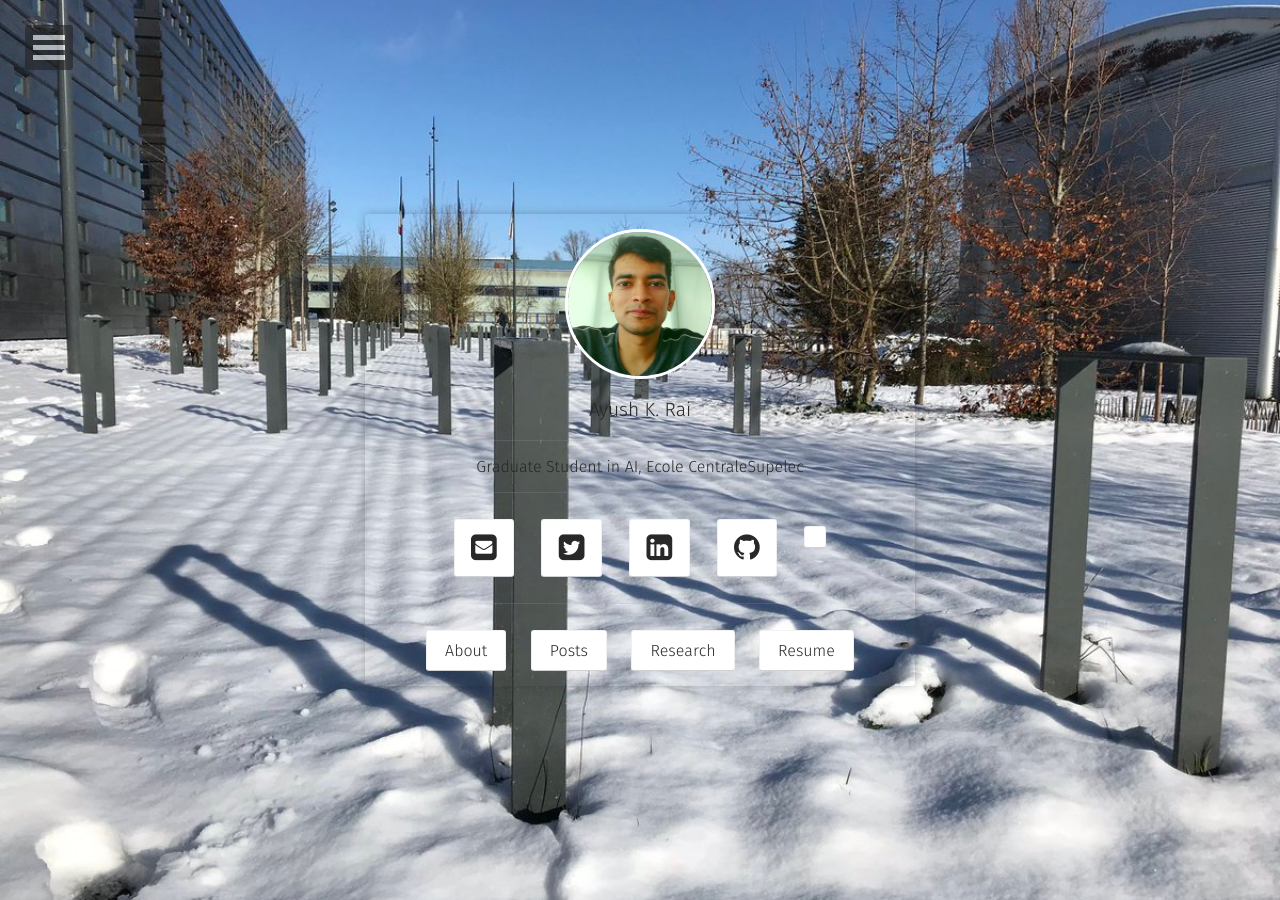
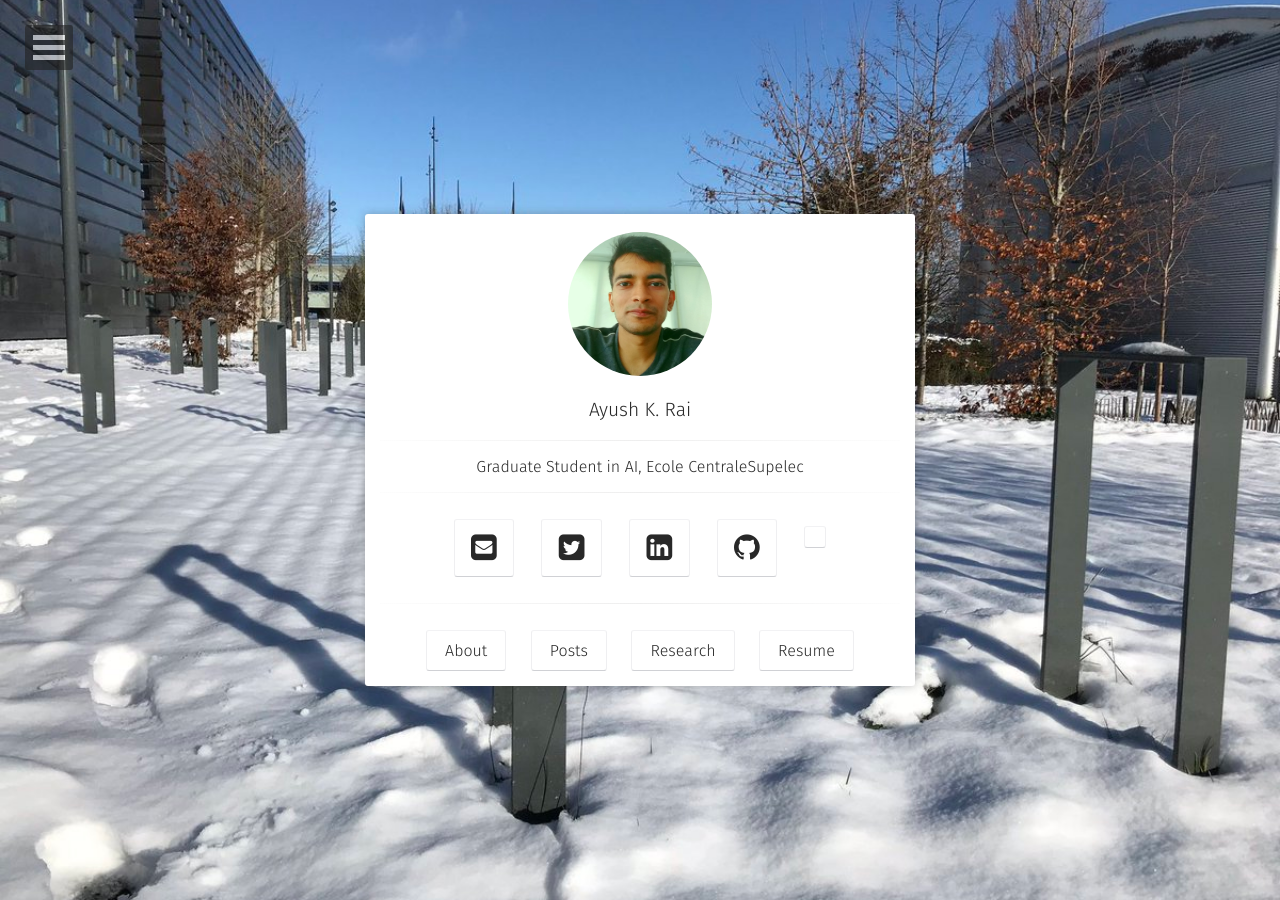
Before and after one commit to rayush7/rayush7.github.io, a Jekyll site: the page built from index.html, in a window 1280 px wide. Built offline with Jekyll 4.4.1, drawn with Linux system fonts in a browser that asks for light colours; some web fonts are replaced; a style sheet for code colours, icons or effects is not loaded.

Commit message:
Update site.scss

```diff
--- a/_sass/site.scss
+++ b/_sass/site.scss
@@ -75,7 +75,7 @@ body {
 	padding-right: 15px;
 	padding-left: 15px;
 	@include center-block();
-	/*background-color: $white;*/
+	background-color: $white;
 	color: $color_shark;
 	z-index: 1;
 	border-radius: 3px;
```
